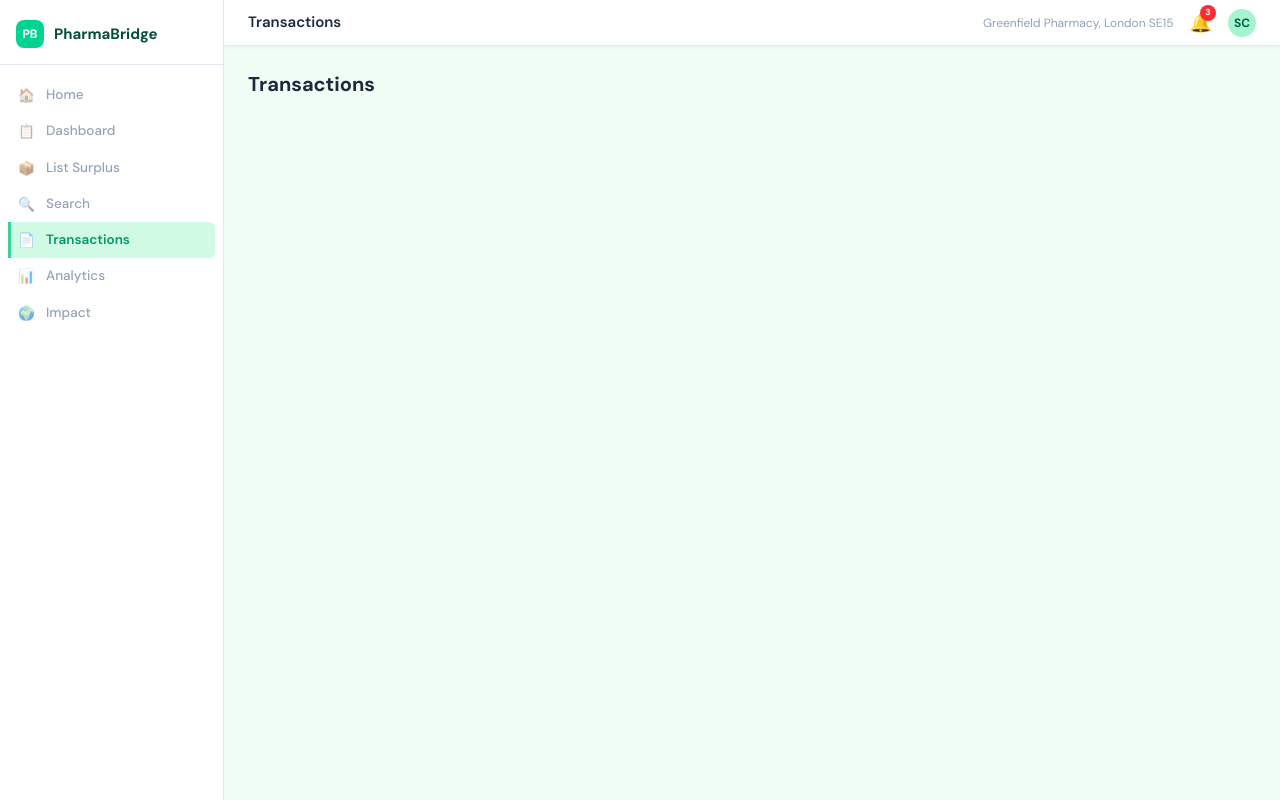
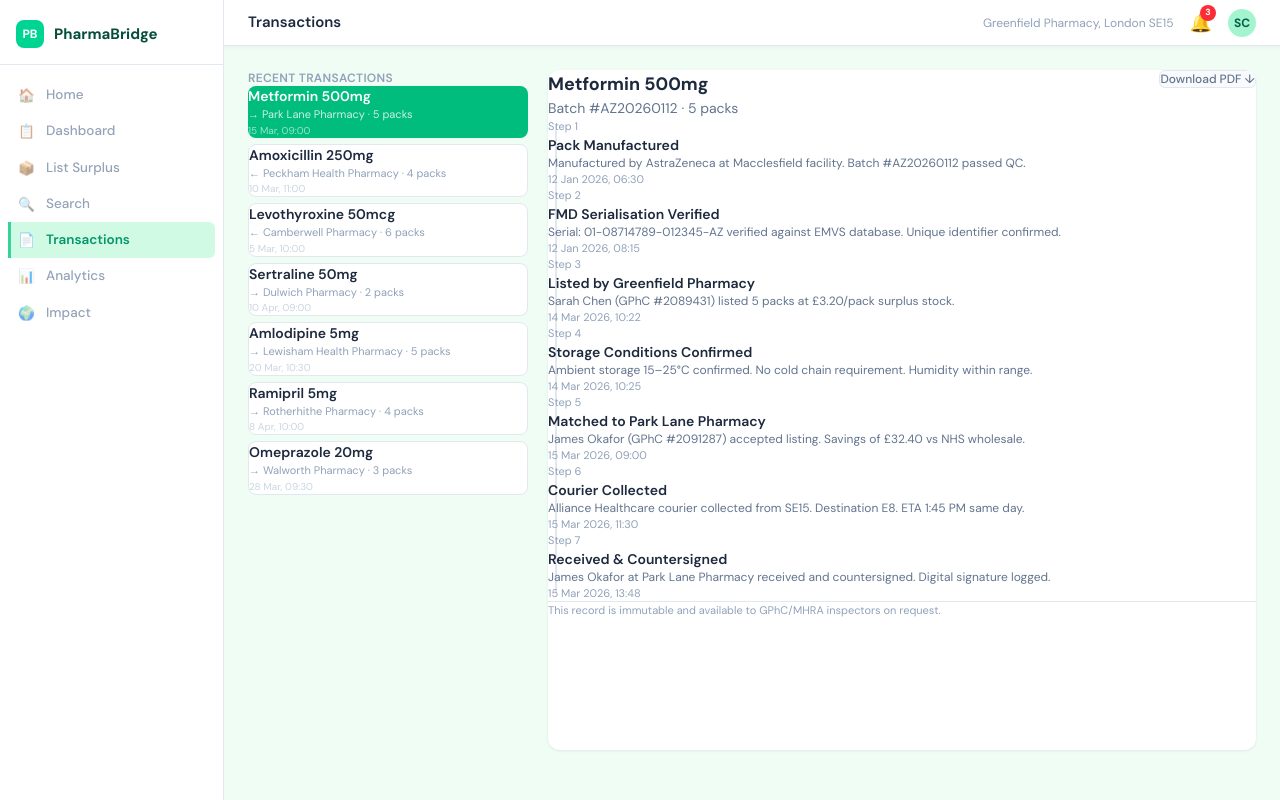
Before and after one commit to richard7ao/national-med-tech-foundation-hackathon, a Next.js app: page /transactions in a window 1280 px wide. Built offline with nearby package versions, Linux system fonts and the light colour scheme.

Commit message:
feat: build transactions page with audit trail timeline

```diff
--- a/app/transactions/page.tsx
+++ b/app/transactions/page.tsx
@@ -1,3 +1,88 @@
+"use client";
+
+import { useState } from "react";
+import { getTransactionsForPharmacy } from "../data/transactions";
+import { getMedicineById, formatMedicineName } from "../data/medicines";
+import { getPharmacyById, CURRENT_PHARMACY_ID } from "../data/pharmacies";
+import Timeline from "../components/Timeline";
+
+const myTransactions = getTransactionsForPharmacy(CURRENT_PHARMACY_ID);
+
 export default function TransactionsPage() {
-  return <h1 className="text-xl font-bold text-slate-800">Transactions</h1>;
+  const [selectedId, setSelectedId] = useState(myTransactions[0]?.id ?? "");
+  const selected = myTransactions.find((t) => t.id === selectedId);
+
+  return (
+    <div className="grid gap-5" style={{ gridTemplateColumns: "280px 1fr", height: "calc(100vh - 120px)" }}>
+      {/* Left: Transaction List */}
+      <div className="overflow-y-auto">
+        <div className="text-xs text-slate-400 font-semibold uppercase tracking-wide mb-3">
+          Recent Transactions
+        </div>
+        <div className="flex flex-col gap-1.5">
+          {myTransactions.map((txn) => {
+            const med = getMedicineById(txn.medicineId);
+            const isSeller = txn.sellerPharmacyId === CURRENT_PHARMACY_ID;
+            const counterpartyId = isSeller ? txn.buyerPharmacyId : txn.sellerPharmacyId;
+            const counterparty = getPharmacyById(counterpartyId);
+            const isActive = txn.id === selectedId;
+
+            return (
+              <button
+                key={txn.id}
+                onClick={() => setSelectedId(txn.id)}
+                className={`text-left rounded-lg p-3 transition-colors ${
+                  isActive
+                    ? "bg-emerald-500 text-white"
+                    : "bg-white border border-slate-200 hover:border-emerald-300"
+                }`}
+              >
+                <div className={`font-semibold text-sm ${isActive ? "" : "text-slate-800"}`}>
+                  {med ? formatMedicineName(med) : "Unknown"}
+                </div>
+                <div className={`text-[11px] ${isActive ? "opacity-80" : "text-slate-400"}`}>
+                  {isSeller ? "→" : "←"} {counterparty?.name ?? "Unknown"} · {txn.quantity} packs
+                </div>
+                <div className={`text-[10px] mt-1 ${isActive ? "opacity-60" : "text-slate-300"}`}>
+                  {new Date(txn.createdAt).toLocaleDateString("en-GB", {
+                    day: "numeric",
+                    month: "short",
+                    hour: "2-digit",
+                    minute: "2-digit",
+                  })}
+                </div>
+              </button>
+            );
+          })}
+        </div>
+      </div>
+
+      {/* Right: Audit Trail */}
+      {selected && (
+        <div className="bg-white rounded-xl p-6 shadow-[0_1px_3px_rgba(0,0,0,0.08)] overflow-y-auto">
+          <div className="flex justify-between items-start mb-5">
+            <div>
+              <h2 className="text-lg font-bold text-slate-800">
+                {getMedicineById(selected.medicineId)
+                  ? formatMedicineName(getMedicineById(selected.medicineId)!)
+                  : "Unknown"}
+              </h2>
+              <div className="text-sm text-slate-500">
+                Batch #{selected.auditTrail[0]?.description.match(/#(\w+)/)?.[1] ?? "N/A"} · {selected.quantity} packs
+              </div>
+            </div>
+            <button className="bg-slate-50 border border-slate-200 rounded-md px-3 py-1.5 text-xs text-slate-500 font-medium hover:bg-slate-100">
+              Download PDF ↓
+            </button>
+          </div>
+
+          <Timeline events={selected.auditTrail} />
+
+          <div className="mt-5 pt-4 border-t border-slate-200 text-[11px] text-slate-400">
+            This record is immutable and available to GPhC/MHRA inspectors on request.
+          </div>
+        </div>
+      )}
+    </div>
+  );
 }
```
